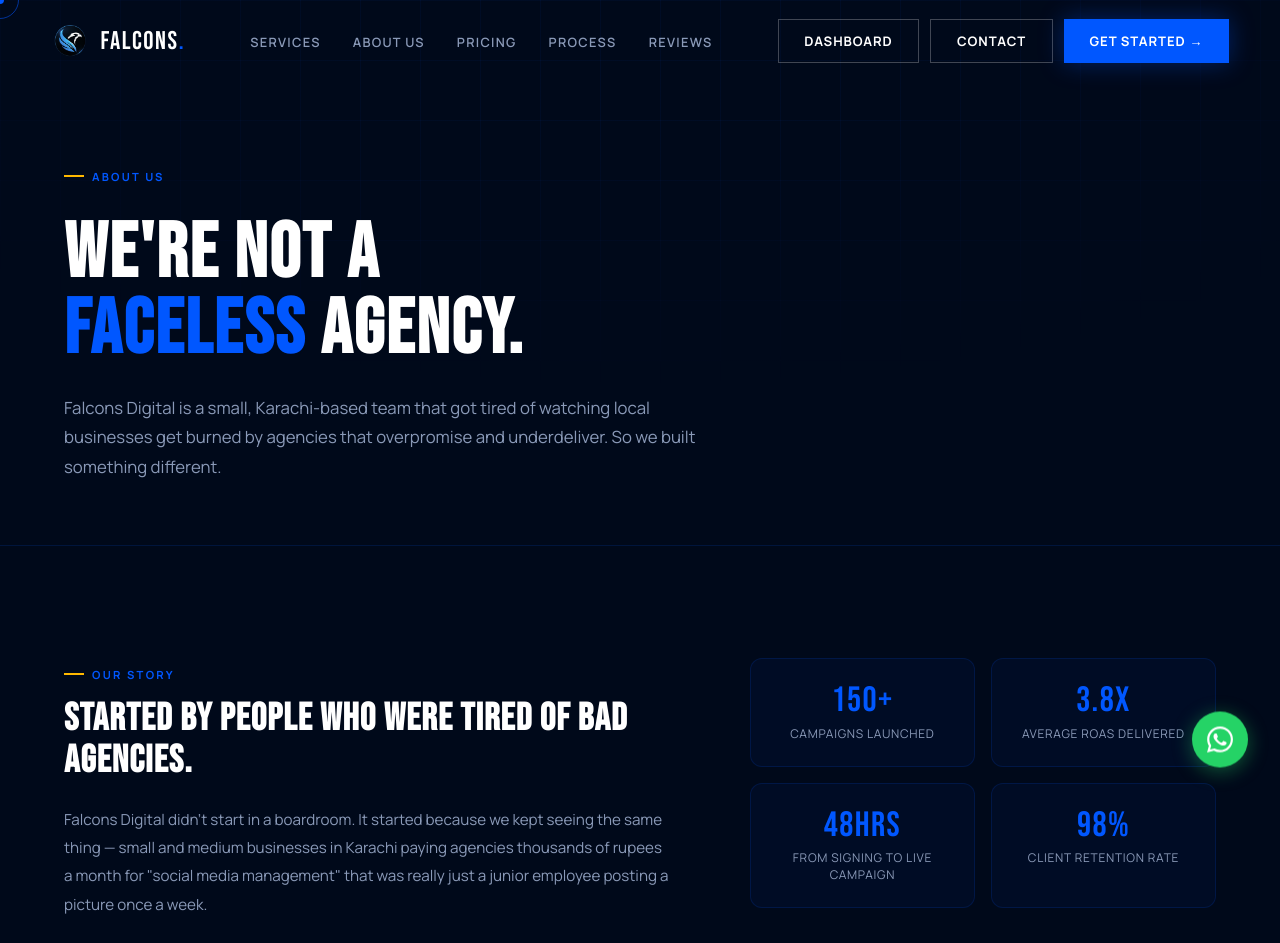
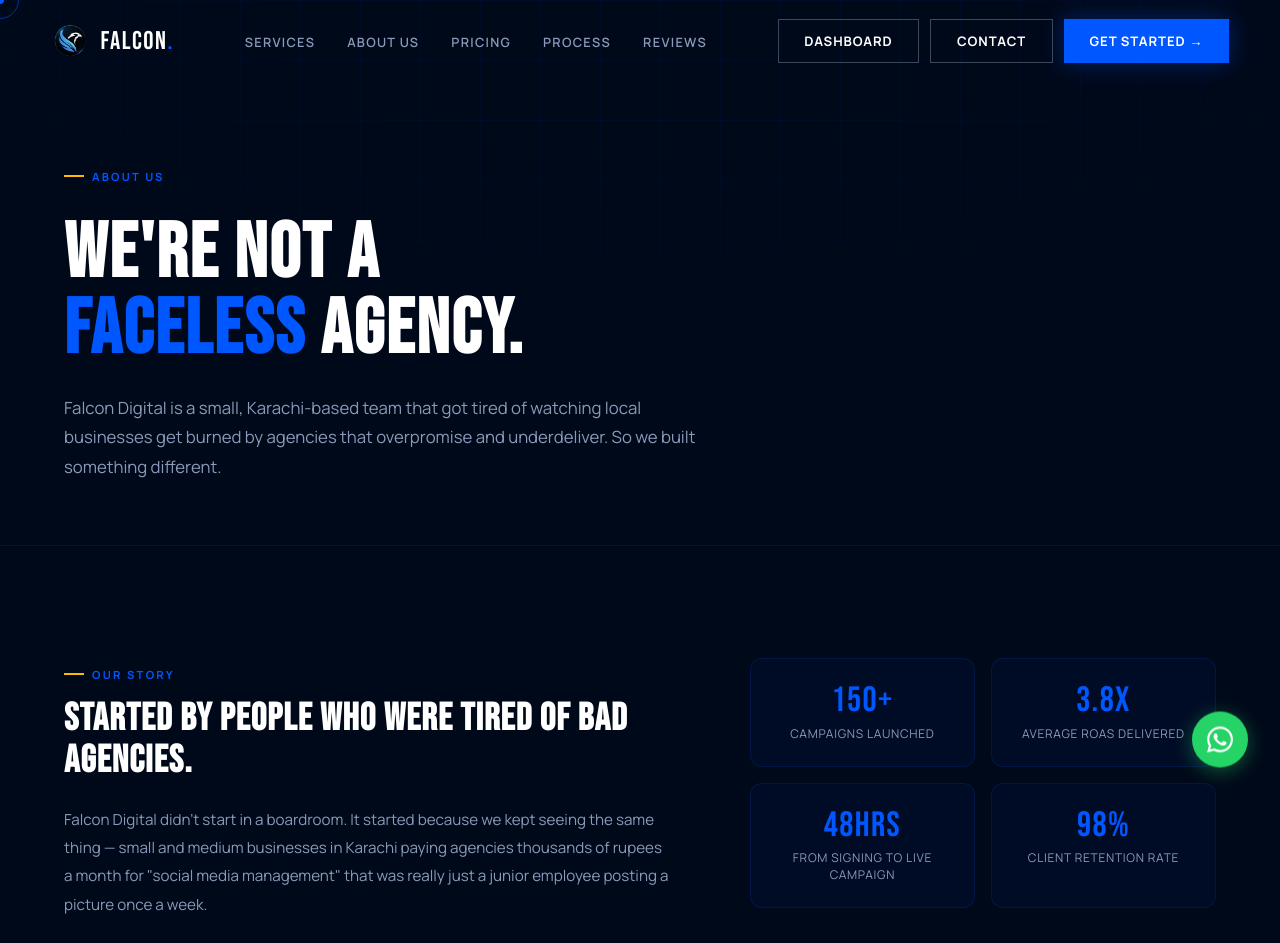
Before and after one commit to ParvezAli12/falcondigital, a plain HTML site: page about.html in a window 1280 px wide. Shown: the top 943 px of the page. Drawn offline with Linux system fonts and the light colour scheme.

Commit message:
Update name from Falcons to Falcon

```diff
--- a/about.html
+++ b/about.html
@@ -3,8 +3,8 @@
 <head>
   <meta charset="UTF-8"/>
   <meta name="viewport" content="width=device-width, initial-scale=1.0"/>
-  <title>About Us — Falcons Digital</title>
-  <meta name="description" content="Who is Falcons Digital? Meet the team behind the Karachi-based agency running ads that convert."/>
+  <title>About Us — Falcon Digital</title>
+  <meta name="description" content="Who is Falcon Digital? Meet the team behind the Karachi-based agency running ads that convert."/>
   <link rel="preconnect" href="https://fonts.googleapis.com"/>
   <link rel="preconnect" href="https://fonts.gstatic.com" crossorigin/>
   <link href="https://fonts.googleapis.com/css2?family=Bebas+Neue&family=Manrope:wght@300;400;500;600;700;800&display=swap" rel="stylesheet"/>
@@ -18,8 +18,8 @@
   <nav id="navbar">
     <div class="nav-inner">
       <a href="index.html" class="logo">
-        <img src="assets/images/logo.png" alt="Falcons" class="logo-img" onerror="this.style.display='none'"/>
-        <span class="logo-txt">Falcons<span class="blue">.</span></span>
+        <img src="assets/images/logo.png" alt="Falcon" class="logo-img" onerror="this.style.display='none'"/>
+        <span class="logo-txt">Falcon<span class="blue">.</span></span>
       </a>
       <ul class="nav-links">
         <li><a href="index.html#services">Services</a></li>
@@ -55,7 +55,7 @@
     <div class="section-inner">
       <div class="stag">About Us</div>
       <h1 class="page-title">We're not a<br><span class="blue">faceless</span> agency.</h1>
-      <p class="page-sub">Falcons Digital is a small, Karachi-based team that got tired of watching local businesses get burned by agencies that overpromise and underdeliver. So we built something different.</p>
+      <p class="page-sub">Falcon Digital is a small, Karachi-based team that got tired of watching local businesses get burned by agencies that overpromise and underdeliver. So we built something different.</p>
     </div>
   </section>
 
@@ -66,8 +66,8 @@
         <div class="story-text">
           <div class="stag">Our Story</div>
           <h2 class="sec-title-sm">Started by people who were tired of bad agencies.</h2>
-          <p>Falcons Digital didn't start in a boardroom. It started because we kept seeing the same thing — small and medium businesses in Karachi paying agencies thousands of rupees a month for "social media management" that was really just a junior employee posting a picture once a week.</p>
-          <p>We knew there was a better way to do this. Real strategy. Real reporting. Real accountability for the money clients were spending. So we started Falcons Digital with one rule: every rupee of ad spend has to justify itself.</p>
+          <p>Falcon Digital didn't start in a boardroom. It started because we kept seeing the same thing — small and medium businesses in Karachi paying agencies thousands of rupees a month for "social media management" that was really just a junior employee posting a picture once a week.</p>
+          <p>We knew there was a better way to do this. Real strategy. Real reporting. Real accountability for the money clients were spending. So we started Falcon Digital with one rule: every rupee of ad spend has to justify itself.</p>
           <p>Today we run paid ad campaigns, manage social media, and build lead generation systems for businesses across Pakistan — always with that same rule. If something isn't working, we say so. If something is working, we scale it aggressively.</p>
         </div>
         <div class="story-stats">
@@ -180,8 +180,8 @@
     <div class="footer-top">
       <div class="footer-brand">
         <div class="logo" style="margin-bottom:1rem">
-          <img src="assets/images/logo.png" alt="Falcons" class="logo-img" onerror="this.style.display='none'"/>
-          <span class="logo-txt">Falcons<span class="blue">.</span></span>
+          <img src="assets/images/logo.png" alt="Falcon" class="logo-img" onerror="this.style.display='none'"/>
+          <span class="logo-txt">Falcon<span class="blue">.</span></span>
         </div>
         <p>A next-generation digital marketing agency. We help brands grow faster with precision advertising and data-backed strategy.</p>
         <div class="footer-socials">
@@ -214,7 +214,7 @@
       <div class="footer-col">
         <h4>Contact</h4>
         <ul>
-          <li><a href="mailto:hello@falconsdigital.co">hello@falconsdigital.co</a></li>
+          <li><a href="mailto:hello@falcondigital.co">hello@falcondigital.co</a></li>
           <li><a href="https://wa.me/923000000000">WhatsApp</a></li>
           <li><a href="#">Karachi, Pakistan</a></li>
           <li><a href="dashboard/login.html">Staff Login</a></li>
@@ -222,7 +222,7 @@
       </div>
     </div>
     <div class="footer-bottom">
-      <p>© 2025 Falcons Digital LLC. All rights reserved.</p>
+      <p>© 2025 Falcon Digital LLC. All rights reserved.</p>
       <div class="footer-live"><span class="badge-dot"></span> All systems operational</div>
     </div>
   </footer>
```
